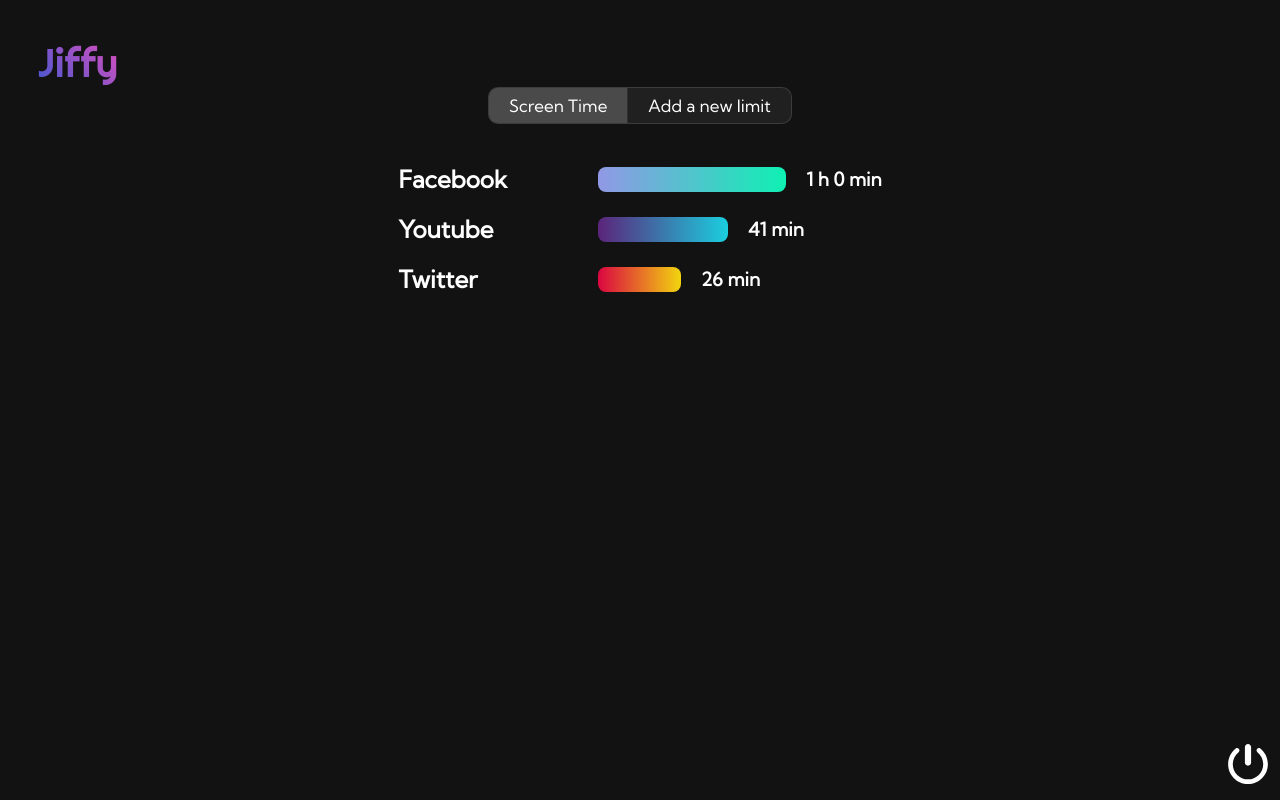
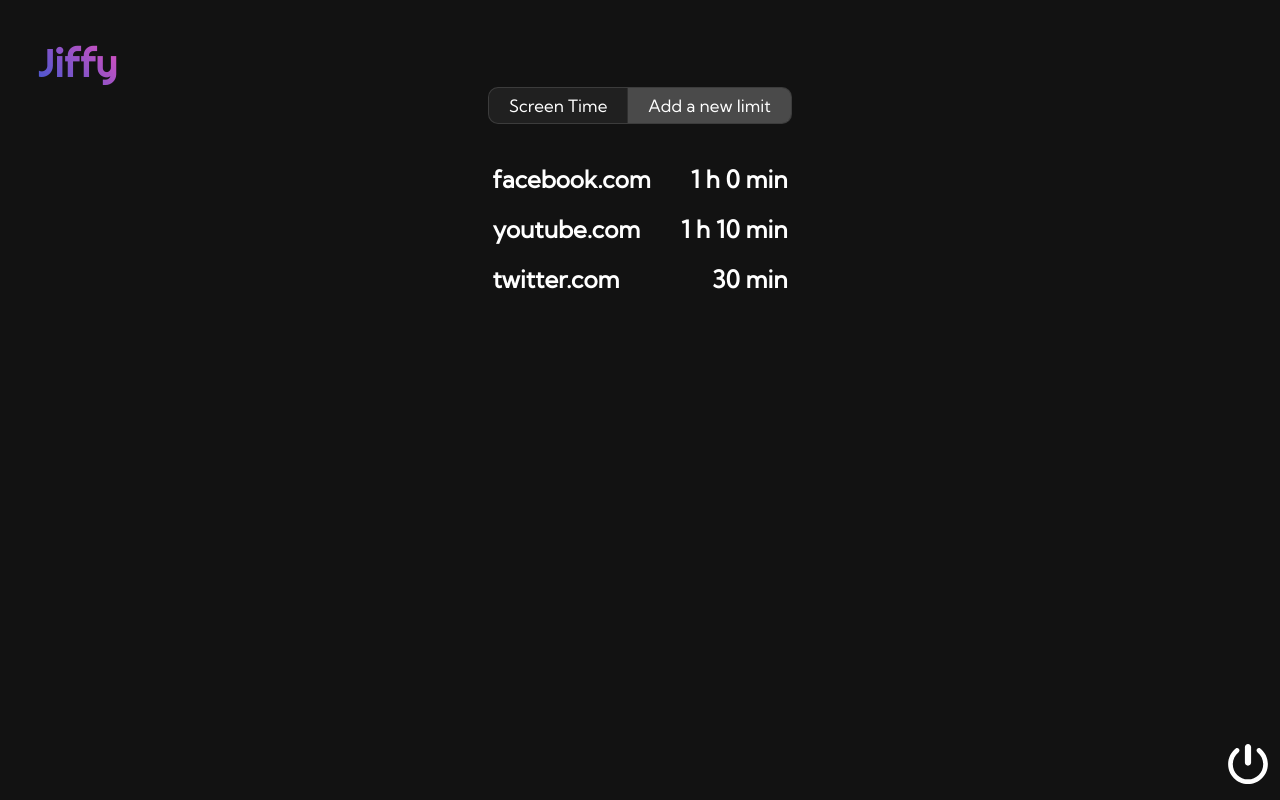
Before and after one commit to YohanTz/Jiffy, a React (Create React App) app: page / in a window 1280 px wide. Built offline with nearby package versions, Linux system fonts and the light colour scheme.

Commit message:
Feat: Started the ui to time limitations

```diff
--- a/src/App.js
+++ b/src/App.js
@@ -3,15 +3,16 @@
 import Navigation from './Components/Navigation';
 import ScreenTime from './Components/ScreenTime';
 import Footer from './Components/Footer';
+import AddLimits from './Components/AddLimits';
 
 const App = () => {
-  const [activePage, setActivePage] = useState(true);
+  const [activePage, setActivePage] = useState(false);
   const [activeApp, setActiveApp] = useState(true);
   return (
     <div>
       <Header />
       <Navigation activeP={activePage} setActiveP={setActivePage} />
-      {activePage ? <ScreenTime /> : null}
+      {activePage ? <ScreenTime /> : <AddLimits />}
       <Footer setActiveApp={setActiveApp} />
       {!activeApp ? <div className='power-off'></div> : null}
     </div>
--- /dev/null
+++ b/src/Components/AddLimits.js
@@ -0,0 +1,23 @@
+import React from 'react';
+import Limit from './Limit';
+import '../Styles/AddLimits.css';
+
+const limits = [
+  { domain: 'facebook.com', payload: 3600 },
+  { domain: 'youtube.com', payload: 4200 },
+  { domain: 'twitter.com', payload: 1800 },
+];
+
+const AddLimits = () => {
+  return (
+    <div className='limits'>
+      <div>
+        {limits.map((limit, id) => (
+          <Limit key={id} domain={limit.domain} limit={limit.payload} />
+        ))}
+      </div>
+    </div>
+  );
+};
+
+export default AddLimits;
--- /dev/null
+++ b/src/Components/Limit.js
@@ -0,0 +1,14 @@
+import React from 'react';
+import '../Styles/Limit.css';
+import { timeConverter } from '../utils/time';
+
+const Limit = ({ domain, limit }) => {
+  return (
+    <div className='limit'>
+      <h2 className='title'>{domain}</h2>
+      <h2>{timeConverter(limit)}</h2>
+    </div>
+  );
+};
+
+export default Limit;
--- a/src/Components/TimeBar.js
+++ b/src/Components/TimeBar.js
@@ -1,4 +1,5 @@
 import React, { useEffect } from 'react';
+import { timeConverter } from '../utils/time';
 import '../Styles/TimeBar.css';
 
 const colors = [
@@ -7,21 +8,6 @@
   'linear-gradient(90deg, #da0641, #f2d50f)',
   'linear-gradient(90deg, #5b247a, #1bcedf)',
 ];
-
-function timeConverter(value) {
-  if (value >= 3600) {
-    return (
-      Math.trunc(value / 3600) +
-      ' h ' +
-      Math.trunc((value % 3600) / 60) +
-      ' min'
-    );
-  } else if (value > 60) {
-    return Math.trunc(value / 60) + ' min';
-  } else {
-    return value + ' sec';
-  }
-}
 
 const TimeBar = ({ id, name, value, total }) => {
   useEffect(() => {
--- /dev/null
+++ b/src/Styles/AddLimits.css
@@ -0,0 +1,6 @@
+.limits {
+  display: flex;
+  flex-direction: column;
+  align-items: center;
+  margin-top: 20px;
+}
--- /dev/null
+++ b/src/Styles/Limit.css
@@ -0,0 +1,10 @@
+.limit {
+  display: flex;
+  align-items: center;
+  justify-content: space-between;
+  padding-top: 20px;
+}
+
+.limit > .title {
+  margin-right: 40px;
+}
--- /dev/null
+++ b/src/utils/time.js
@@ -0,0 +1,14 @@
+export const timeConverter = (value) => {
+  if (value >= 3600) {
+    return (
+      Math.trunc(value / 3600) +
+      ' h ' +
+      Math.trunc((value % 3600) / 60) +
+      ' min'
+    );
+  } else if (value > 60) {
+    return Math.trunc(value / 60) + ' min';
+  } else {
+    return value + ' sec';
+  }
+};
```
